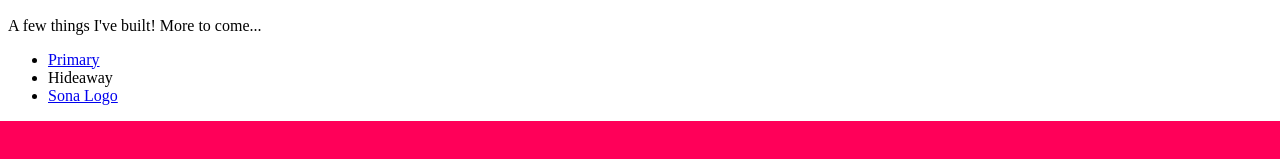
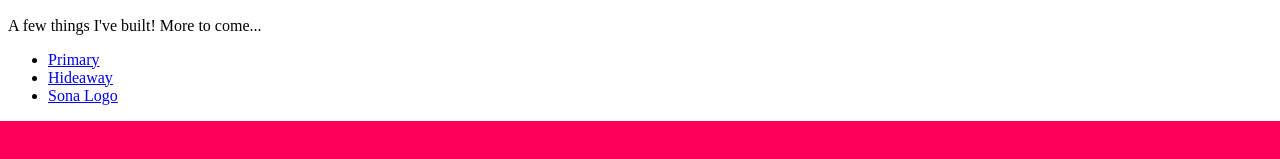
Before and after one commit to cmayeda/cmayeda.github.io, a plain HTML site: page index.html in a window 1280 px wide. Shown: the part 787-946 px from the top of the page. Drawn offline with Linux system fonts and the light colour scheme.

Commit message:
bring up to do date

```diff
--- a/index.html
+++ b/index.html
@@ -46,7 +46,7 @@
 
 		<ul class="project_list">
 			<li><a href="primary.html">Primary</a></li>
-			<li><a hre="hideaway.html">Hideaway</a></li>
+			<li><a href="hideaway.html">Hideaway</a></li>
 			<li><a href="sonaLogo.html">Sona Logo</a></li>
 
 		</ul>
```
